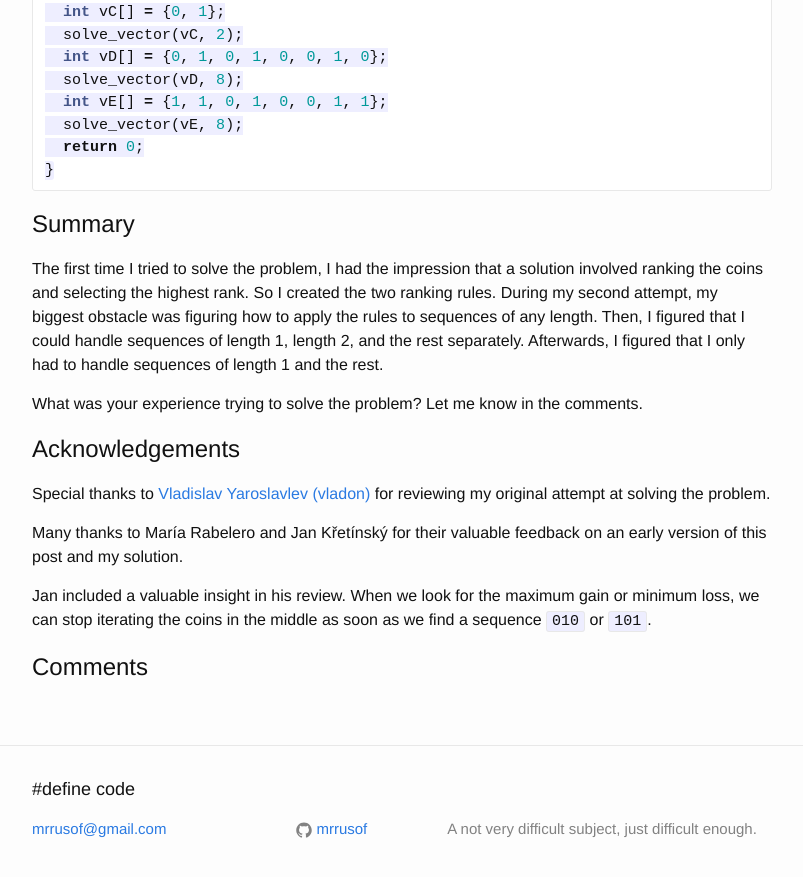
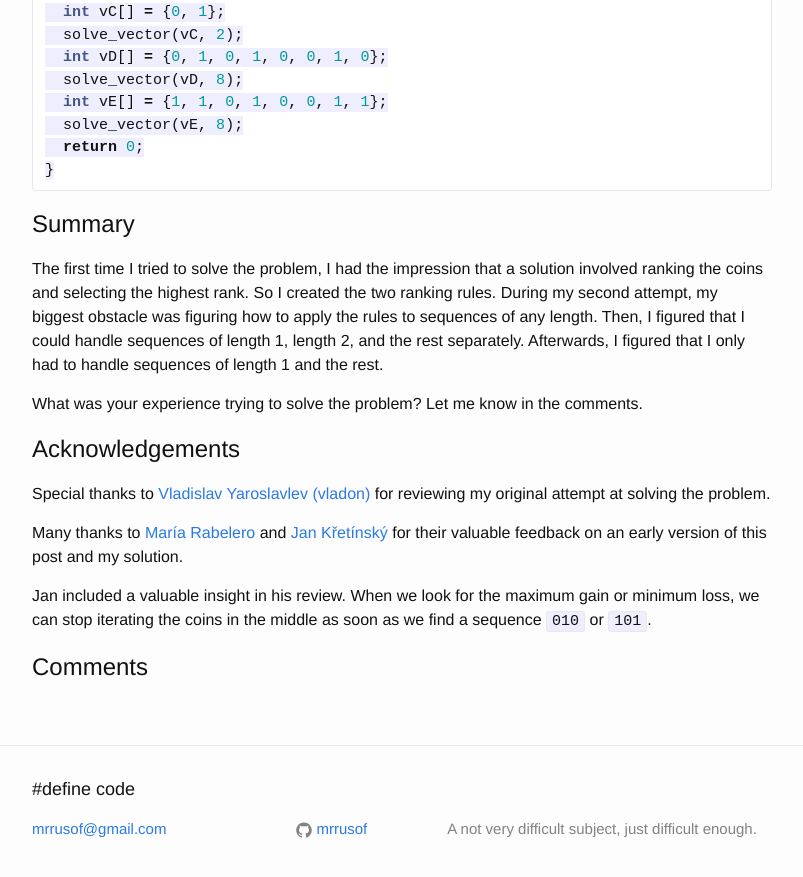
Before and after one commit to mrrusof/mrrusof.github.io, a Jekyll site: the page built from _posts/2016-02-14-adjacent-coins.markdown, in a window 1280 px wide and 900 px high, scrolled down 4857 px. Shown: the top 877 px of the window, without its empty margins (238-1041 px from the left). Built offline with Jekyll 4.4.1, drawn with Linux system fonts in a browser that asks for light colours; comment, search, counter and statistics services are not loaded; some of the changed lines change nothing that is shown.

Commit message:
Link profiles of acknowledged peers.

```diff
--- a/_posts/2016-02-14-adjacent-coins.markdown
+++ b/_posts/2016-02-14-adjacent-coins.markdown
@@ -279,7 +279,9 @@ Special thanks to [Vladislav Yaroslavlev
 (vladon)](https://github.com/vladon) for reviewing my original attempt
 at solving the problem.
 
-Many thanks to María Rabelero and Jan Křetínský for their valuable
+Many thanks to [María
+Rabelero](https://mx.linkedin.com/in/mariarabelero/en) and [Jan
+Křetínský](https://www7.in.tum.de/~kretinsk/) for their valuable
 feedback on an early version of this post and my solution.
 
 Jan included a valuable insight in his review. When we look for
```
